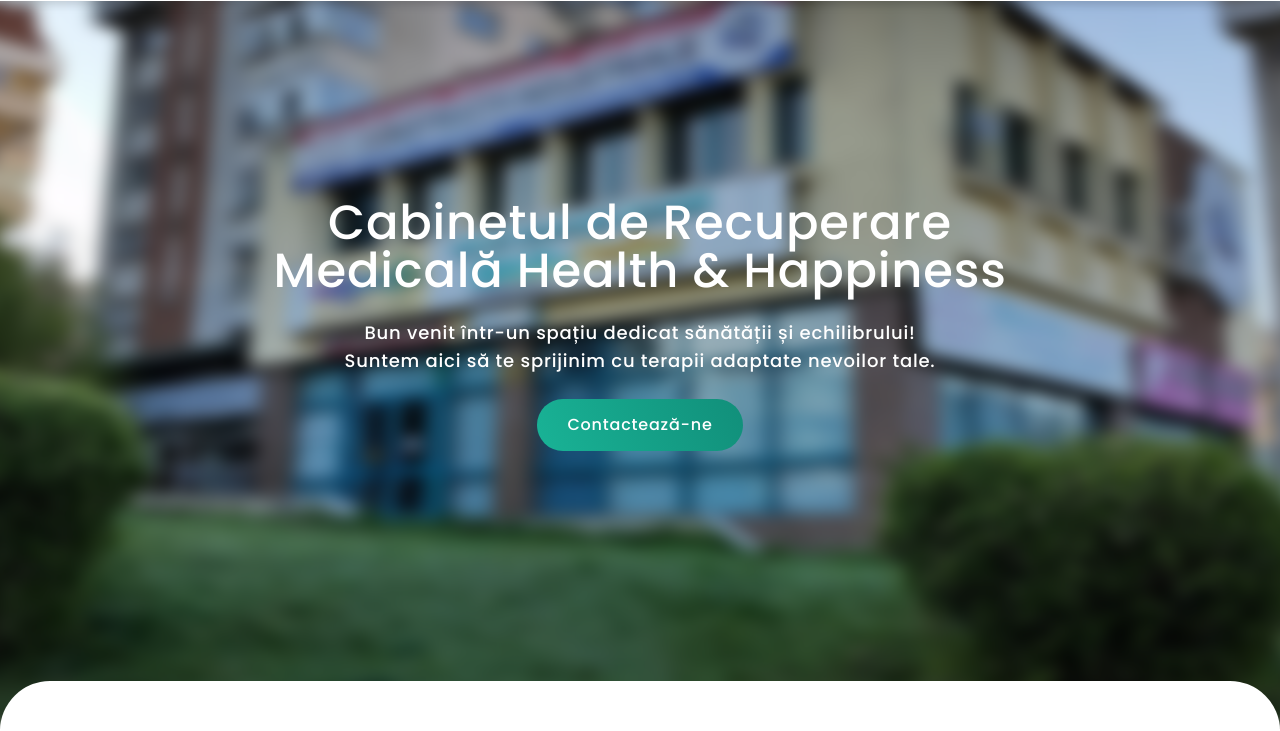
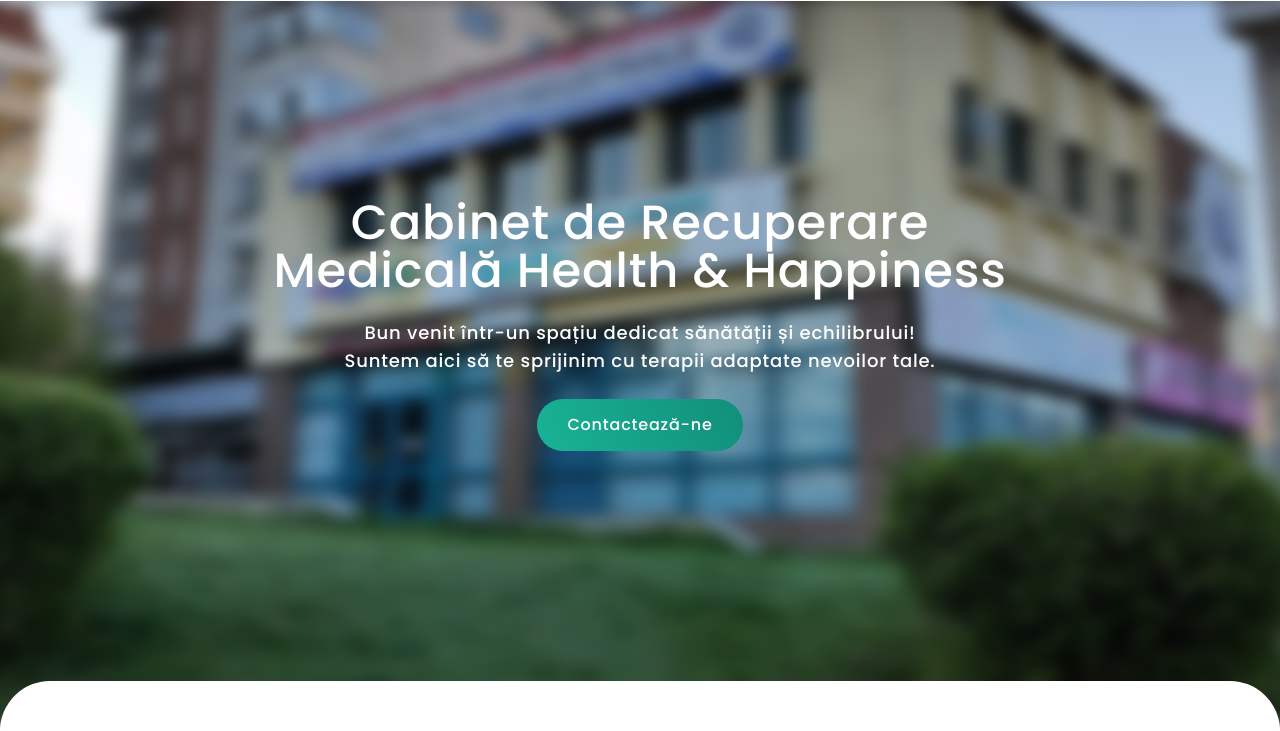
Before and after one commit to roxandvasile/Health_Happiness, a website: page index.html in a window 1280 px wide. Shown: the part 79-810 px from the top of the page. Drawn offline with nearby package versions, Linux system fonts and the light colour scheme.

Commit message:
change title

```diff
--- a/index.html
+++ b/index.html
@@ -96,7 +96,7 @@
           <h1
             class="text-2xl text-center font-semibold sm:text-3xl md:text-4xl md:font-medium lg:text-5xl 2xl:text-6xl w-[92%] sm:w-[29.375rem] md:w-[34.75rem] lg:w-[45.875rem] 2xl:w-[57rem]"
           >
-            Cabinetul de Recuperare Medicală Health & Happiness
+            Cabinet de Recuperare Medicală Health & Happiness
           </h1>
 
           <p
```
